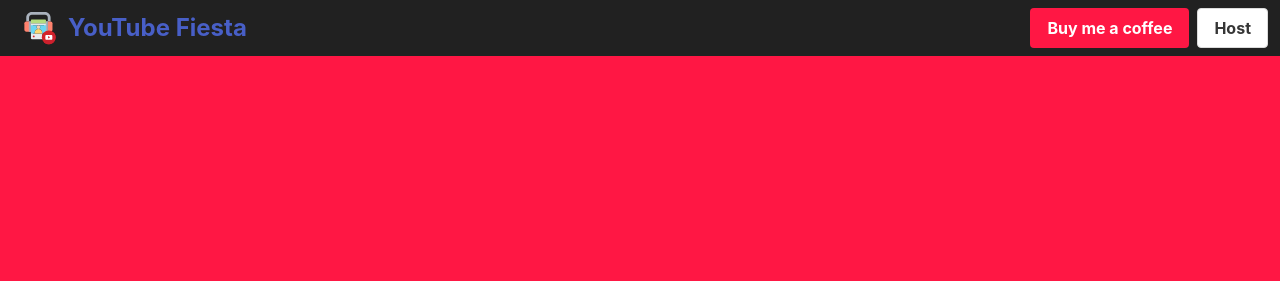
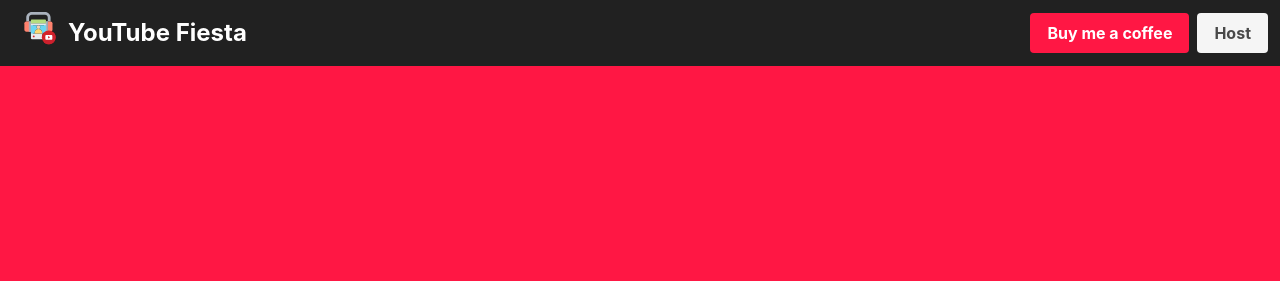
Before and after one commit to nsht/stream_sync, a React app: page / in a window 1280 px wide. Shown: the top 281 px of the page. Built offline with nearby package versions, Linux system fonts and the light colour scheme.

Commit message:
Change product name color and some UI fixes

```diff
--- a/src/components/Navbar.js
+++ b/src/components/Navbar.js
@@ -11,13 +11,15 @@ class Navbar extends React.Component {
       >
         <div className="navbar-brand">
           <div className="navbar-item">
-            <img
-              src={process.env.PUBLIC_URL + "/Stream_Sync.svg"}
-              width="112"
-              height="28"
-              alt="Logo"
-            ></img>
-            <a href="https://youtubefiesta.com">YouTube Fiesta</a>
+            <a href="https://youtubefiesta.com">
+              <img
+                  src={process.env.PUBLIC_URL + "/Stream_Sync.svg"}
+                  width="112"
+                  height="28"
+                  alt="Logo">
+              </img>
+            </a>
+            <a href="{process.env.PUBLIC_URL}">YouTube Fiesta</a>
           </div>
         </div>
 
@@ -25,7 +27,7 @@ class Navbar extends React.Component {
           <div className="navbar-item">
             <div className="buttons">
               <a className="button is-primary">Buy me a coffee</a>
-              <a href="/host" target="_blank" className="button">
+              <a href="/host" target="_blank" className="button is-light">
                 Host
               </a>
             </div>
--- a/src/css/index.css
+++ b/src/css/index.css
@@ -5,7 +5,7 @@ body {
     sans-serif;
   -webkit-font-smoothing: antialiased;
   -moz-osx-font-smoothing: grayscale;
-  background-color: var(--paper-red-100);
+  background-color: var(--paper-red-50);
 }
 
 html,
@@ -162,7 +162,7 @@ code {
 }
 
 .changeVideo_divider {
-  margin: 0.8rem 0;
+  margin: 0.2rem 0 0.8rem 0;
 }
 
 .homepage_left_hero {
@@ -338,6 +338,13 @@ code {
 .navbar-item img {
   max-height: 2.5rem;
   max-width: 3.5rem;
+  cursor: pointer;
+}
+
+.navbar-item a {
+  color: white;
+  cursor: pointer;
+  text-decoration: none;
 }
 
 img {
```
